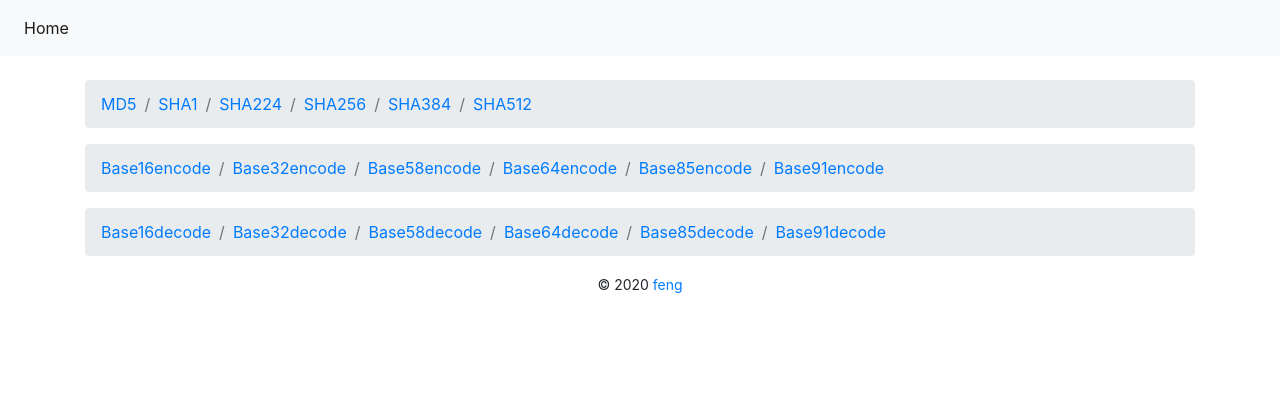
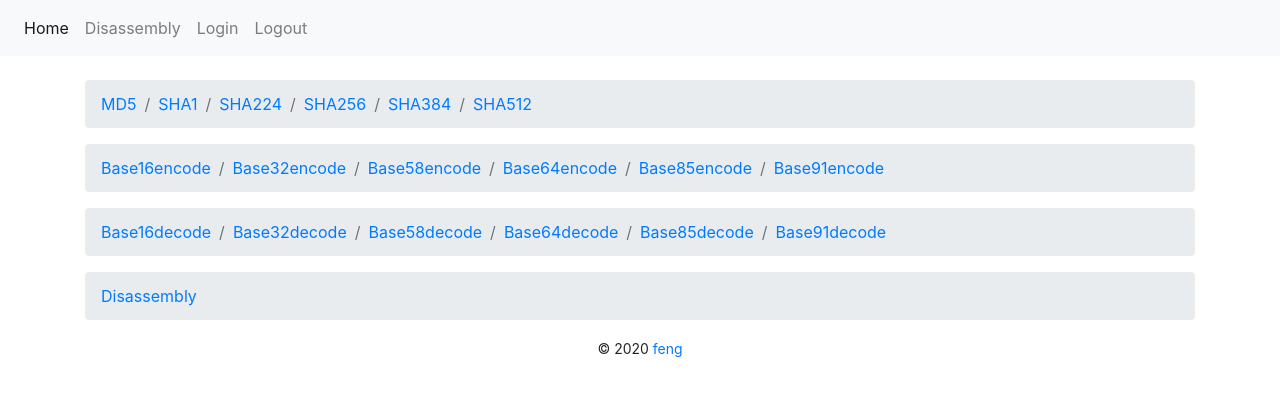
Before and after one commit to yifeng-lee/ctftools, a Flask app: page / in a window 1280 px wide. Shown: the top 396 px of the page. Run offline with Flask 2, Linux system fonts and the light colour scheme; some libraries are stand-ins or nearby versions.

Commit message:
update templates

```diff
--- a/templates/base.html
+++ b/templates/base.html
@@ -21,6 +21,10 @@
         <div class="collapse navbar-collapse" id="navbarSupportedContent">
             <ul class="navbar-nav mr-auto">
                 {{ render_nav_item('index', 'Home', use_li=True) }}
+                {{ render_nav_item('disassembly', 'Disassembly', use_li=True) }}
+
+                {{ render_nav_item('login', 'Login', use_li=True) }}
+                {{ render_nav_item('logout', 'Logout', use_li=True) }}
             </ul>
         </div>
     </nav>
--- a/templates/index.html
+++ b/templates/index.html
@@ -26,5 +26,8 @@
         <li class="breadcrumb-item"><a href="decode/Base85decode">Base85decode</a></li>
         <li class="breadcrumb-item"><a href="decode/Base91decode">Base91decode</a></li>
     </ol>
+    <ol class="breadcrumb">
+        <li class="breadcrumb-item"><a href="disassembly">Disassembly</a></li>
+    </ol>
 </nav>
 {% endblock %}
--- a/templates/login.html
+++ b/templates/login.html
@@ -10,5 +10,6 @@
         <label for="password">Password</label>
         <input type="password" class="form-control" id="password" name="password">
     </div>
+    <button type="submit" class="btn btn-primary">Login</button>
 </form>
 {% endblock %}
```
